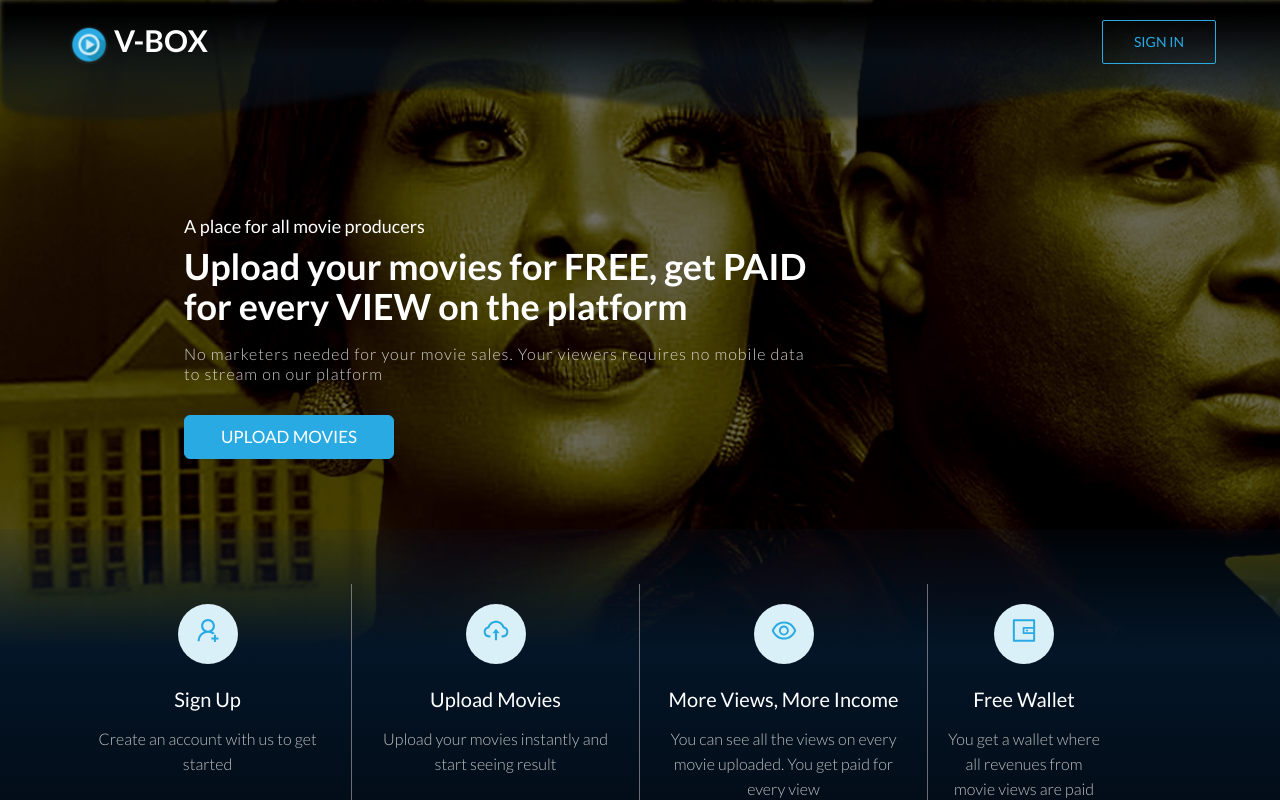
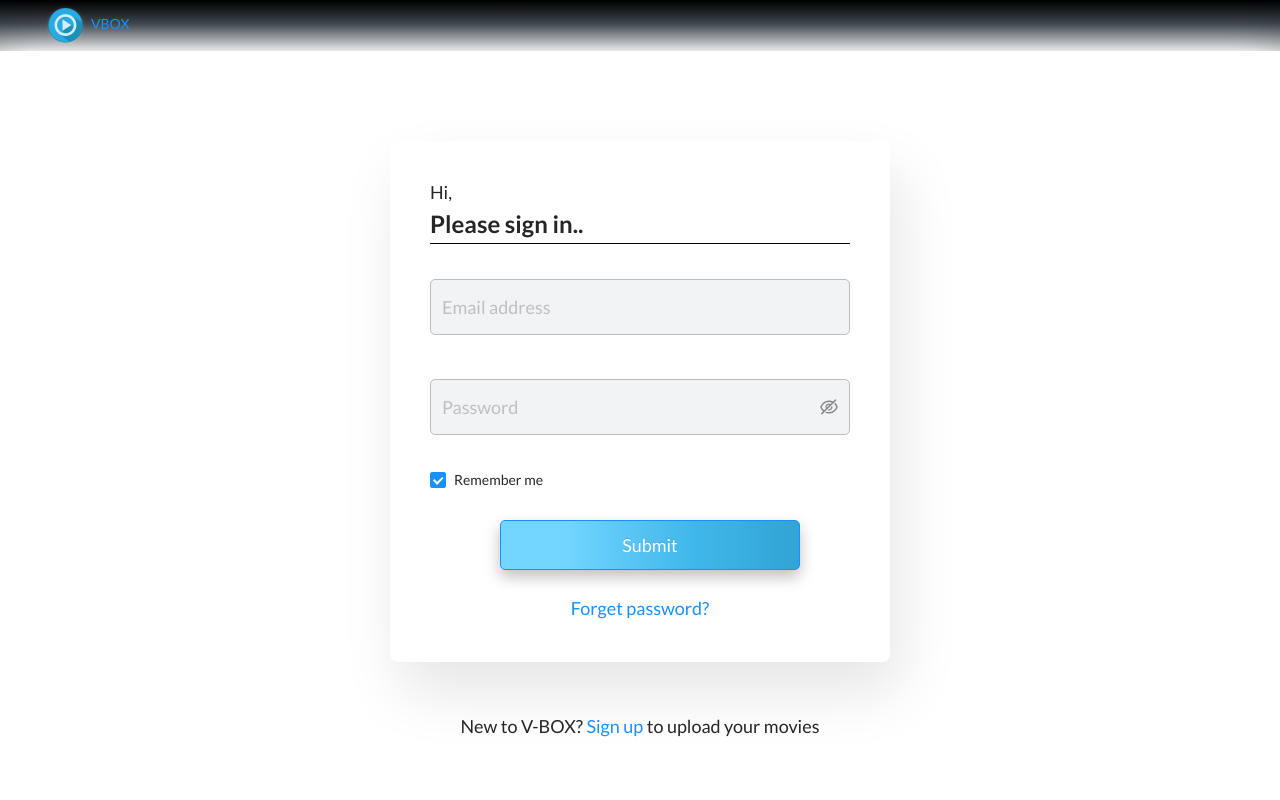
Before and after one commit to Clintjeez/v-box_producer, a React (Create React App) app: page /login in a window 1280 px wide. Shown: the top 800 px of the page. Built offline with nearby package versions, Linux system fonts and the light colour scheme.

Commit message:
auth ui components setup

```diff
--- a/src/App.js
+++ b/src/App.js
@@ -1,15 +1,26 @@
 import React from "react";
+import { BrowserRouter as Router, Switch, Route } from "react-router-dom";
 
 import "./App.scss";
 import "slick-carousel/slick/slick.css";
 import "slick-carousel/slick/slick-theme.css";
 
 import LandingPage from "./views/LandingPage";
+import Auth from "./views/OnboardingPages/Auth";
 
 const App = () => {
   return (
     <>
-      <LandingPage />
+      <Router>
+        <Switch>
+          <Route exact path="/">
+            <LandingPage />
+          </Route>
+          <Route path="/login">
+            <Auth />
+          </Route>
+        </Switch>
+      </Router>
     </>
   );
 };
--- a/src/views/LandingPage/Hero.js
+++ b/src/views/LandingPage/Hero.js
@@ -27,7 +27,7 @@ const Hero = () => {
             mobile data to stream on our platform
           </p>
           <Button className="hero-btn">
-            <Link to="/">UPLOAD MOVIES</Link>
+            <Link to="/login">UPLOAD MOVIES</Link>
           </Button>
         </div>
       </div>
--- a/src/views/LandingPage/Navbar.js
+++ b/src/views/LandingPage/Navbar.js
@@ -20,7 +20,7 @@ const Navbar = () => {
             </Typography.Title>
           </div>
           <Button className="nav-btn">
-            <Link to="/">SIGN IN</Link>
+            <Link to="/login">SIGN IN</Link>
           </Button>
         </div>
       </div>
--- /dev/null
+++ b/src/views/OnboardingPages/Auth.js
@@ -0,0 +1,19 @@
+import React from "react";
+import { BrowserRouter as Router, Route, Switch } from "react-router-dom";
+import TopHeader from "./TopHeader";
+import Login from "./Login";
+
+const Auth = () => {
+  return (
+    <>
+      <TopHeader />
+      <Router>
+        <Switch>
+          <Route path="/" component={Login} />
+        </Switch>
+      </Router>
+    </>
+  );
+};
+
+export default Auth;
--- /dev/null
+++ b/src/views/OnboardingPages/Login.js
@@ -0,0 +1,83 @@
+import React from "react";
+import { Link } from "react-router-dom";
+
+import { Form, Input, Button, Checkbox } from "antd";
+
+import "./styles/Login.scss";
+
+const Login = () => {
+  return (
+    <div className="login">
+      <section className="login-body">
+        <div className="container ">
+          <div className="d-flex">
+            <div className="form-wrapper">
+              <div className="form-header">
+                <p>Hi,</p>
+                <h3>Please sign in..</h3>
+              </div>
+              <Form
+                className="form-group"
+                name="login"
+                initialValues={{
+                  remember: true,
+                }}
+                autoComplete="on"
+              >
+                <Form.Item
+                  name="username"
+                  rules={[
+                    {
+                      required: true,
+                      message: "Please input your username!",
+                    },
+                  ]}
+                >
+                  <Input placeholder="Email address" className="auth-input" />
+                </Form.Item>
+
+                <Form.Item
+                  name="password"
+                  rules={[
+                    {
+                      required: true,
+                      message: "Please input your password!",
+                    },
+                  ]}
+                >
+                  <Input.Password
+                    placeholder="Password"
+                    className="auth-input"
+                  />
+                </Form.Item>
+
+                <Form.Item name="remember" valuePropName="checked">
+                  <Checkbox>Remember me</Checkbox>
+                </Form.Item>
+
+                <Form.Item
+                  wrapperCol={{
+                    offset: 4,
+                    span: 12,
+                  }}
+                >
+                  <Button type="primary" htmlType="submit" className="auth-btn">
+                    Submit
+                  </Button>
+                </Form.Item>
+              </Form>
+              <Link className="link-txt" to="/">
+                Forget password?
+              </Link>
+            </div>
+            <p className="link-txt">
+              New to V-BOX? <Link to="/"> Sign up </Link> to upload your movies
+            </p>
+          </div>
+        </div>
+      </section>
+    </div>
+  );
+};
+
+export default Login;
--- /dev/null
+++ b/src/views/OnboardingPages/TopHeader.js
@@ -0,0 +1,18 @@
+import React from "react";
+import { Link } from "react-router-dom";
+import logoImg from "../../assets/logo-icon.png";
+
+import "./styles/TopHeader.scss";
+
+const TopHeader = () => {
+  return (
+    <nav className="navbar">
+      <Link to="/" className="brand-link">
+        <img src={logoImg} alt="logo" />
+        <span className="brand-txt">VBOX</span>
+      </Link>
+    </nav>
+  );
+};
+
+export default TopHeader;
--- /dev/null
+++ b/src/views/OnboardingPages/styles/Login.scss
@@ -0,0 +1,71 @@
+.login {
+  .login-body {
+    text-align: center;
+    padding: 40px;
+    .d-flex {
+      display: flex;
+      flex-direction: column;
+      align-items: center;
+    }
+    .form-wrapper {
+      width: 500px;
+      margin: 50px 0px;
+      padding: 40px;
+      box-shadow: 10px 30px 60px rgba(0, 0, 0, 0.1);
+      border-radius: 8px;
+
+      .form-header {
+        text-align: left;
+        border-bottom: #000000 solid 1px;
+        margin-bottom: 20px;
+        p {
+          margin: 0;
+          font-weight: normal;
+          font-size: 18px;
+          line-height: 22px;
+        }
+        h3 {
+          font-weight: 600;
+          font-size: 24px;
+          line-height: 22px;
+          margin-top: 10px;
+          margin-bottom: 8px;
+        }
+      }
+
+      .form-group {
+        text-align: left;
+        .auth-input {
+          height: 56px;
+          width: 100%;
+          background: rgba(5, 36, 66, 0.05);
+          border: 1px solid #bdbdbd;
+          box-sizing: border-box;
+          border-radius: 5px;
+          font-size: 18px;
+          margin: 15px 0 5px 0;
+        }
+        #login_password.ant-input {
+          background: transparent;
+          font-size: 18px;
+        }
+        .auth-btn {
+          height: 50px;
+          width: 300px;
+          font-size: 18px;
+          background: linear-gradient(
+            90deg,
+            rgba(90, 206, 255, 0.85) 20.74%,
+            rgba(43, 175, 232, 0.9) 64.61%,
+            rgba(39, 159, 211, 0.95) 99.04%
+          );
+          box-shadow: 0px 7px 15px rgba(0, 0, 0, 0.25);
+          border-radius: 5px;
+        }
+      }
+    }
+    .link-txt {
+      font-size: 18px;
+    }
+  }
+}
--- /dev/null
+++ b/src/views/OnboardingPages/styles/TopHeader.scss
@@ -0,0 +1,11 @@
+.navbar {
+  width: 100%;
+  background: linear-gradient(
+    180deg,
+    #000000 0%,
+    rgba(12, 25, 37, 0.75) 46.29%,
+    rgba(27, 65, 102, 0.01) 100.08%
+  );
+  box-shadow: inset 0px 25px 50px rgba(0, 0, 0, 0.25);
+  padding: 0 40px;
+}
```
Also changed, not shown: src/assets/nav-header.svg (added).
